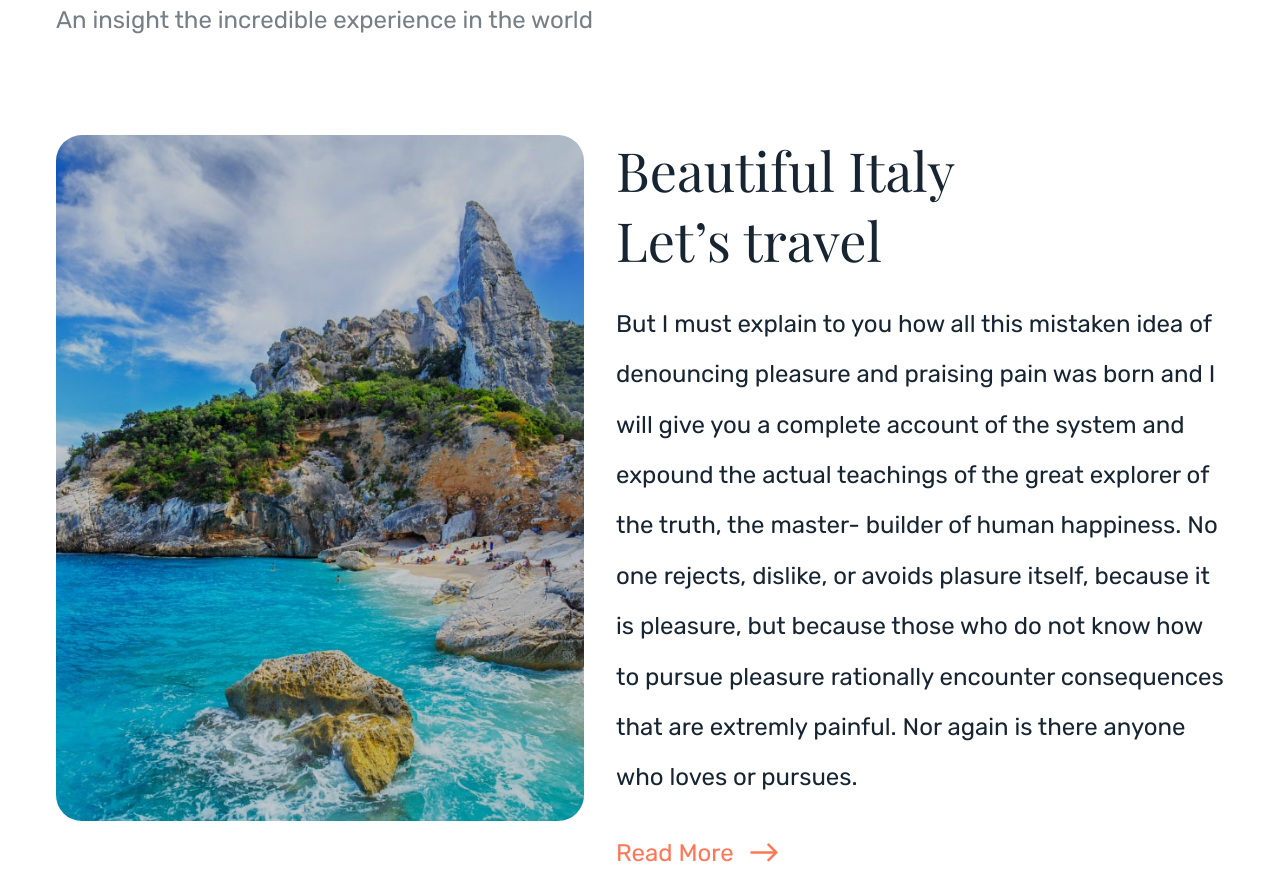
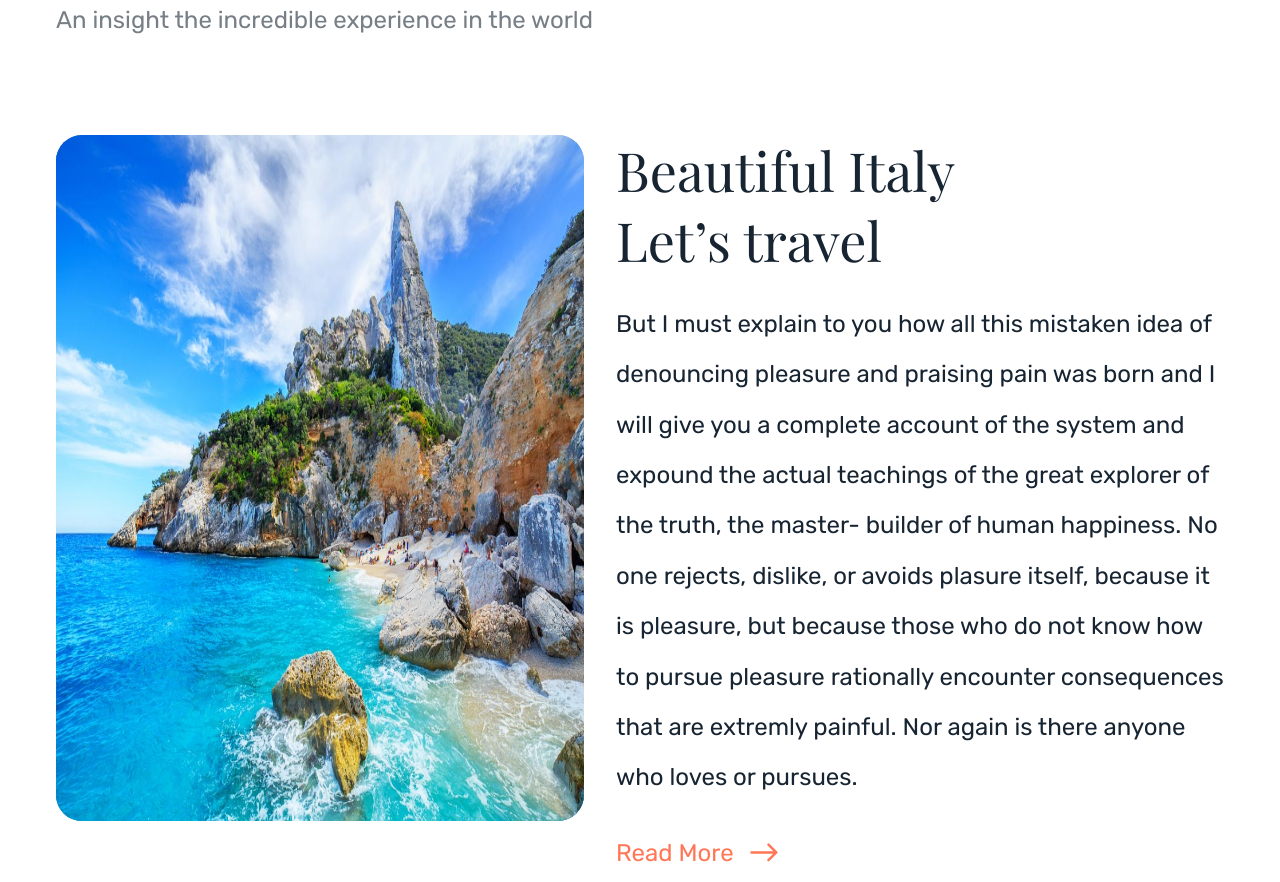
Before and after one commit to anettasq/Travellian, a plain HTML site: page index.html in a window 1280 px wide. Shown: the part 3340-4222 px from the top of the page. Drawn offline with nearby package versions, Linux system fonts and the light colour scheme.

Commit message:
new wersion

```diff
--- a/index.html
+++ b/index.html
@@ -484,8 +484,9 @@
                     <p class="section__text">An insight the incredible experience in the world</p>
                 </div>
                 <div class="blog-article">
-                    <div class="blog-article__photo">
-                    </div>
+                    <!-- <div class="blog-article__photo">
+                    </div> -->
+                    <img class="blog-article__photo" src="./images/blog-photo-italy.jpg" alt="Sea with rock">
                     <article class="blog-article__content">
                         <h3 class="blog-article__title">Beautiful Italy
                             <br> Let’s travel
@@ -702,7 +703,7 @@
                         </li>
                         <li class="gallery-card swiper-slide">
                             <img class="gallery-card__photo" src="./images/gallery-4.jpg" alt="travel man">
-                        </li>
+                        <!-- </li>
                         <li class="gallery-card swiper-slide">
                             <img class="gallery-card__photo" src="./images/gallery-1.jpg" alt="man and art">
                         </li>
@@ -714,7 +715,7 @@
                         </li>
                         <li class="gallery-card swiper-slide">
                             <img class="gallery-card__photo" src="./images/gallery-4.jpg" alt="travel man">
-                        </li>
+                        </li> -->
 
                     </ul>
                 </div>
--- a/scss/components/_blog-article.scss
+++ b/scss/components/_blog-article.scss
@@ -10,11 +10,11 @@
     }
 
     &__photo {
-        background-image: linear-gradient(0deg, rgba(0, 0, 0, 0.20) 0%,
-        rgba(0, 0, 0, 0.20) 100%), url(../../images/blog-photo-italy.jpg);
-        background-repeat: no-repeat;
-            background-position: center top;
-            background-size: cover;
+        // background-image: linear-gradient(0deg, rgba(0, 0, 0, 0.20) 0%,
+        //         rgba(0, 0, 0, 0.20) 100%), url(../../images/blog-photo-italy.jpg);
+        // background-repeat: no-repeat;
+        // background-position: center top;
+        // background-size: cover;
         height: 314px;
         max-width: 728px;
         border-radius: 26px;
--- a/scss/layouts/_gallery-section.scss
+++ b/scss/layouts/_gallery-section.scss
@@ -9,8 +9,7 @@
         flex-direction: column;
         justify-content: space-between;
         align-items: center;
-
-        // gap: 32px;
+        gap: 32px;
 
         @media screen and (min-width: $bp-desktop-small) {
             flex-direction: row;
```
Also changed, not shown: scss/layouts/_testimonials-section.scss (+5 -2 lines).
